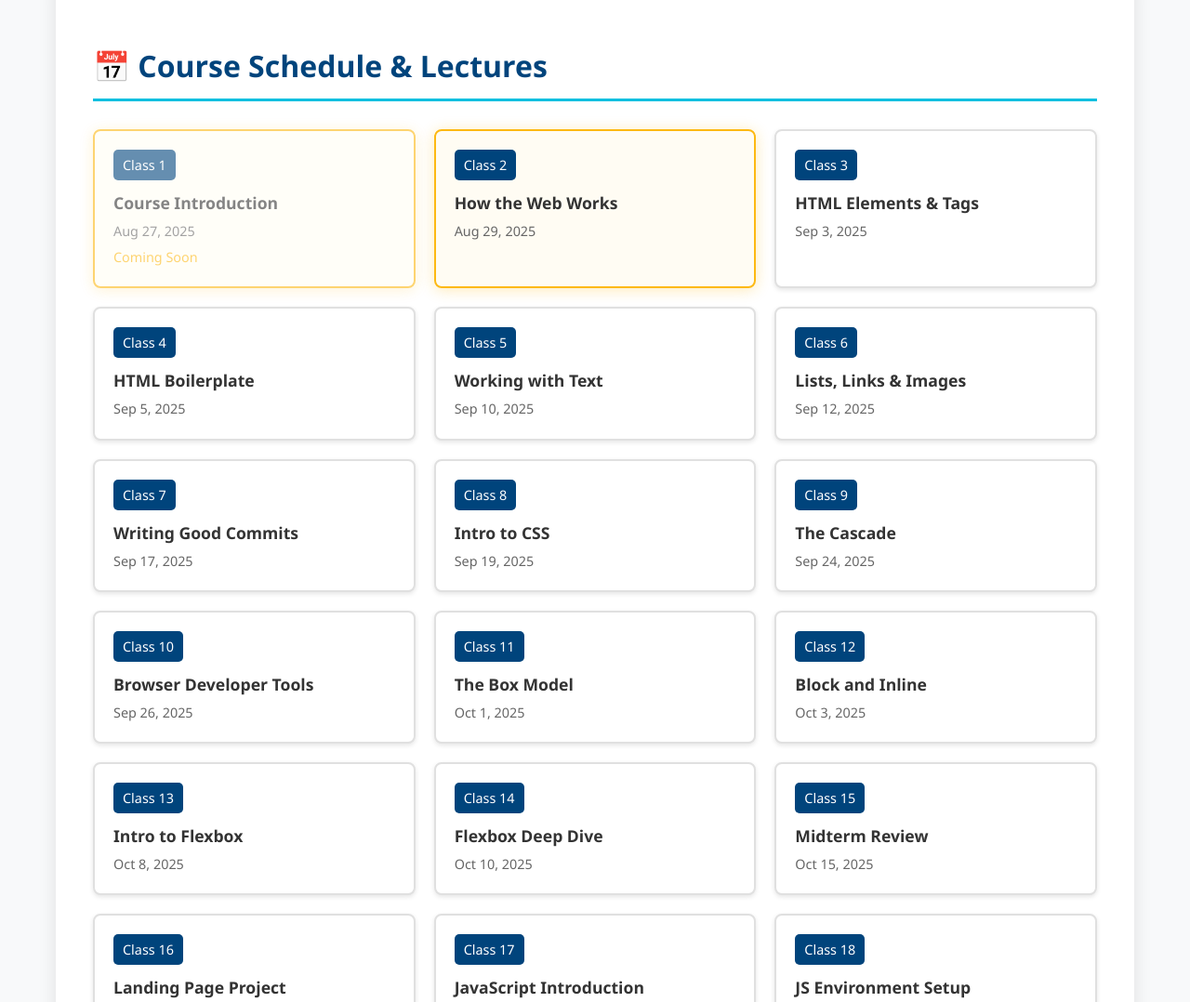
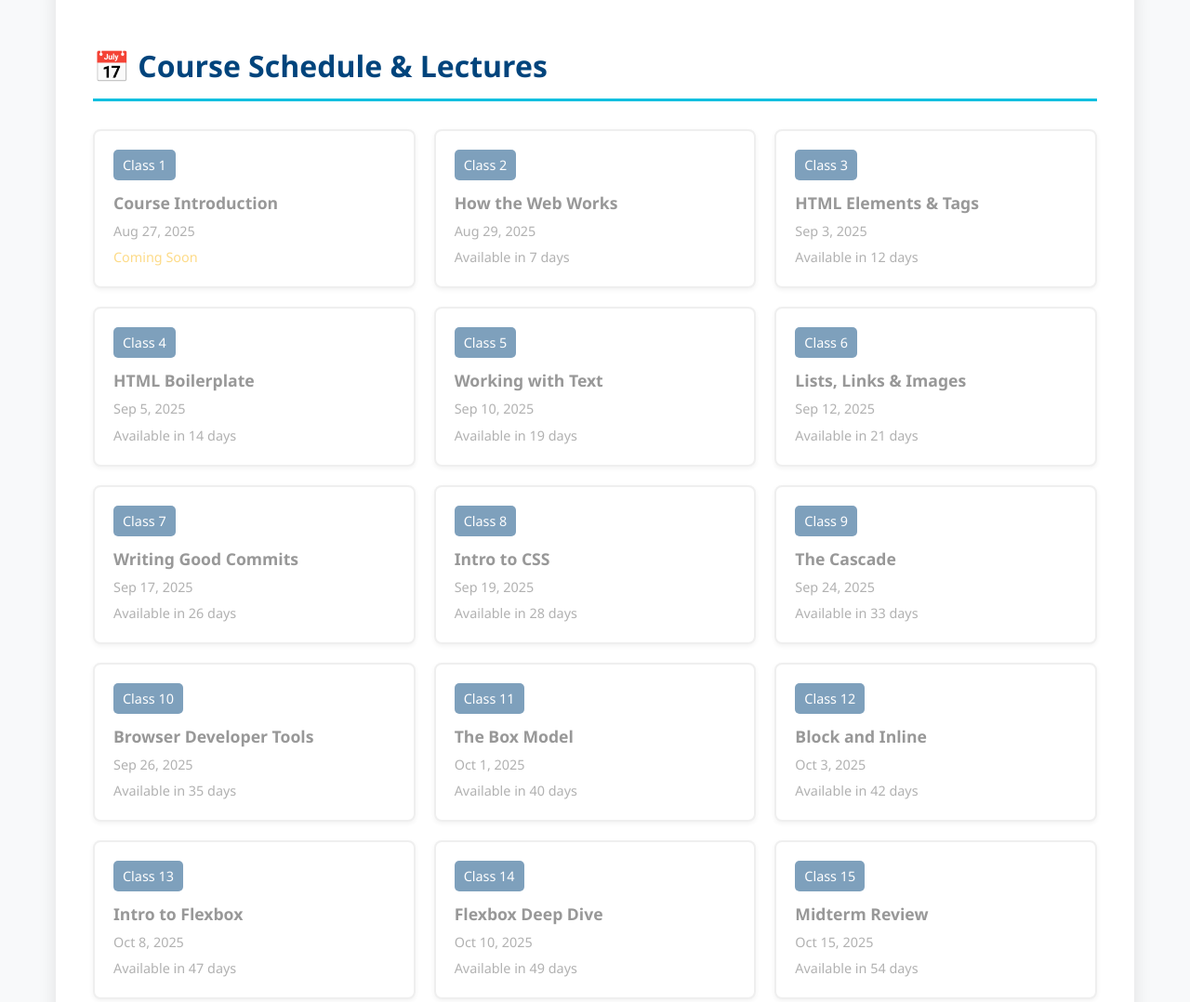
Before and after one commit to bobbyreed/WebProgramming, a plain HTML site: page index.html in a window 1280 px wide. Shown: the part 1380-2458 px from the top of the page at 93% size. Drawn offline with Linux system fonts and the light colour scheme.

Commit message:
Added time logic to index.

```diff
--- a/index.html
+++ b/index.html
@@ -287,18 +287,33 @@
         }
 
         .lecture-unavailable {
-            opacity: 0.6;
+            opacity: 0.5;
             cursor: not-allowed;
+            position: relative;
+        }
+
+        .lecture-unavailable:hover {
+            transform: none !important;
+            border-color: #e0e0e0 !important;
+            box-shadow: 0 2px 5px var(--shadow) !important;
+        }
+
+        [data-theme="dark"] .lecture-unavailable:hover {
+            border-color: #444 !important;
         }
 
         footer {
             background: linear-gradient(135deg, var(--ocu-true-blue) 0%, var(--ocu-dark-blue) 100%);
             text-align: center;
-            color: white;
+            color: white !important;
             padding: 20px;
             font-size: 1.1em;
             border-radius: 10px;
             margin-top: 40px;
+        }
+
+        footer p {
+            color: white !important;
         }
 
         @media (max-width: 768px) {
@@ -438,31 +453,57 @@
         { number: 31, title: "Final Exam", date: "2025-12-17", link: "#" }
     ];
 
+    /**
+     * Render lectures with availability logic:
+     * - Lectures are locked until the day before their scheduled date
+     * - Lectures can be explicitly marked as unavailable with available: false
+     * - Visual indicators show completed (green), current week (gold), and locked (grayed out)
+     */
     // Render lectures
     function renderLectures() {
         const grid = document.getElementById('lectures-grid');
         if (!grid) return;
 
         const today = new Date();
+        today.setHours(0, 0, 0, 0); // Reset to start of day for accurate comparison
 
         lectures.forEach(lecture => {
             const lectureDate = new Date(lecture.date);
+            lectureDate.setHours(0, 0, 0, 0);
+
+            // Calculate days until lecture
+            const daysUntilLecture = Math.floor((lectureDate - today) / (1000 * 60 * 60 * 24));
+
+            // Lecture is available if:
+            // 1. It's explicitly marked as available (not false)
+            // 2. AND it's either today, in the past, or tomorrow (day before)
+            const isLocked = lecture.available === false || daysUntilLecture > 1;
+
             const isCompleted = lectureDate < today;
-            const daysDiff = Math.abs(lectureDate - today) / (1000 * 60 * 60 * 24);
-            const isCurrent = daysDiff < 7;
+            const isCurrent = daysUntilLecture >= 0 && daysUntilLecture <= 7;
 
             const card = document.createElement('a');
             card.className = 'lecture-card';
 
-            if (isCompleted) card.classList.add('completed');
-            if (isCurrent) card.classList.add('current');
+            if (isCompleted && !isLocked) card.classList.add('completed');
+            if (isCurrent && !isLocked) card.classList.add('current');
 
-            if (lecture.available === false) {
+            if (isLocked) {
                 card.href = '#';
                 card.classList.add('lecture-unavailable');
                 card.onclick = (e) => e.preventDefault();
             } else {
                 card.href = lecture.link;
+            }
+
+            // Format the status message
+            let statusMessage = '';
+            if (lecture.available === false) {
+                statusMessage = '<div style="color: var(--ocu-gold); font-size: 0.9em; margin-top: 5px;">Coming Soon</div>';
+            } else if (daysUntilLecture > 1) {
+                statusMessage = `<div style="color: var(--text-secondary); font-size: 0.9em; margin-top: 5px;">Available in ${daysUntilLecture} days</div>`;
+            } else if (daysUntilLecture === 1) {
+                statusMessage = '<div style="color: var(--ocu-cyan); font-size: 0.9em; margin-top: 5px;">Available tomorrow</div>';
             }
 
             card.innerHTML = `
@@ -473,7 +514,7 @@
                     day: 'numeric',
                     year: 'numeric'
                 })}</div>
-                ${lecture.available === false ? '<div style="color: var(--ocu-gold); font-size: 0.9em; margin-top: 5px;">Coming Soon</div>' : ''}
+                ${statusMessage}
             `;
 
             grid.appendChild(card);
```
